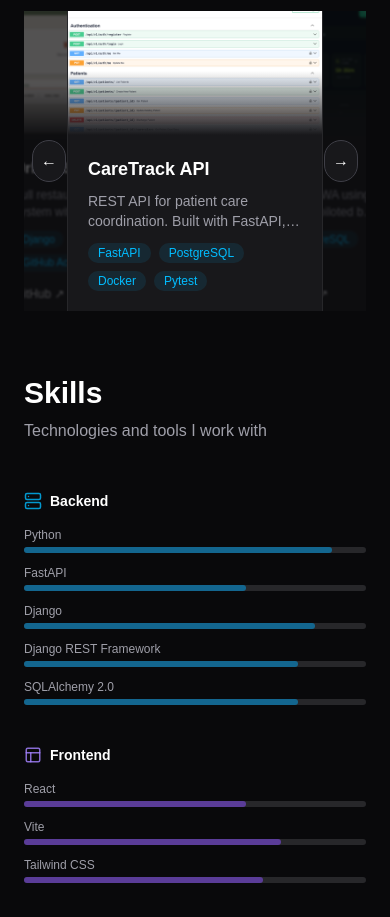
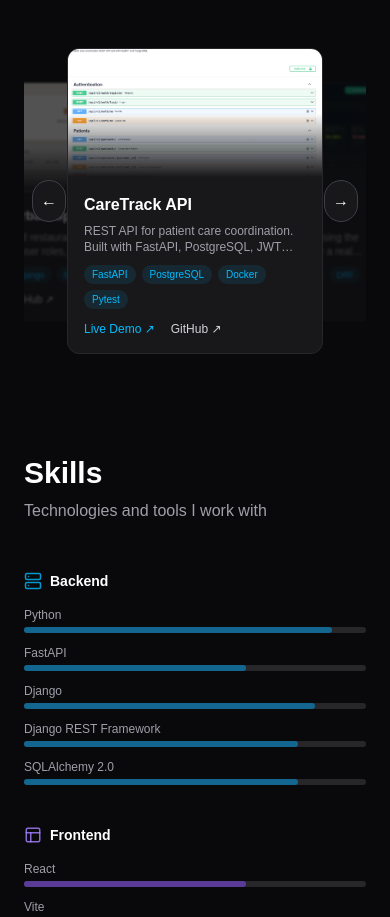
Before and after one commit to AshraySikka/personal-website, a Next.js app: page / in a window 390 px wide. Shown: the part 1600-2517 px from the top of the page. Built offline with nearby package versions, Linux system fonts and the light colour scheme.

Commit message:
update: Adding my updated resume

```diff
--- a/src/app/components/Projects.js
+++ b/src/app/components/Projects.js
@@ -72,7 +72,7 @@ export default function Projects() {
         ))}
       </div>
 
-      <div className="relative mt-10 flex h-[300px] sm:h-[420px] items-center justify-center overflow-hidden">
+      <div className="relative mt-10 flex h-[380px] sm:h-[420px] items-center justify-center overflow-hidden">
         {filtered.length > 1 && (
           <button
             onClick={prev}
@@ -103,7 +103,7 @@ export default function Projects() {
             >
               <Link href={`/projects/${project.slug}`}>
                 <div className="rounded-xl border border-zinc-800 bg-zinc-900 overflow-hidden hover:border-sky-400/50 transition-colors duration-300">
-                  <div className="relative h-40 w-full bg-zinc-800">
+                  <div className="relative h-32 sm:h-40 w-full bg-zinc-800">
                     <Image
                       src={project.screenshots[0]}
                       alt={project.title}
@@ -112,24 +112,24 @@ export default function Projects() {
                     />
                     <div className="absolute inset-x-0 bottom-0 h-16 bg-gradient-to-t from-zinc-900 to-transparent" />
                   </div>
-                  <div className="p-5">
-                    <h3 className="text-lg font-semibold text-white">
+                  <div className="p-4 sm:p-5">
+                    <h3 className="text-base sm:text-lg font-semibold text-white">
                       {project.title}
                     </h3>
-                    <p className="mt-2 text-sm text-zinc-400 line-clamp-2">
+                    <p className="mt-1.5 sm:mt-2 text-xs sm:text-sm text-zinc-400 line-clamp-2">
                       {project.description}
                     </p>
-                    <div className="mt-3 flex flex-wrap gap-2">
+                    <div className="mt-2.5 sm:mt-3 flex flex-wrap gap-1.5 sm:gap-2">
                       {project.tech.slice(0, 4).map((t) => (
                         <span
                           key={t}
-                          className="rounded-full bg-sky-400/10 text-sky-400 px-2.5 py-0.5 text-xs"
+                          className="rounded-full bg-sky-400/10 text-sky-400 px-2 sm:px-2.5 py-0.5 text-[10px] sm:text-xs"
                         >
                           {t}
                         </span>
                       ))}
                     </div>
-                    <div className="mt-4 flex gap-4 text-sm">
+                    <div className="mt-3 sm:mt-4 flex gap-4 text-xs sm:text-sm">
                       {project.demo && (
                         <span className="text-sky-400">Live Demo ↗</span>
                       )}
```
Also changed, not shown: 1 other file (tests, documents, lock files or other folders).
